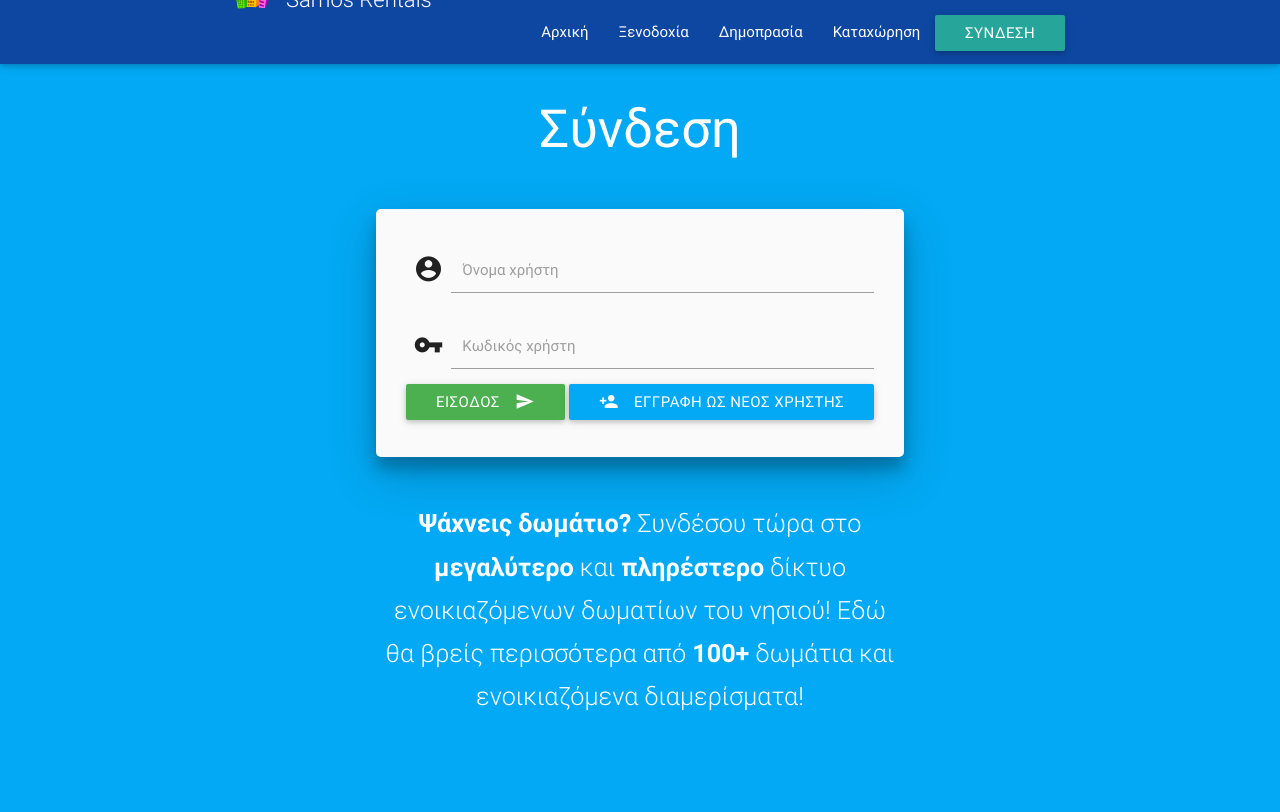
After one commit to AegeanHawks/SamosRentals, a PHP site: page /login.html in a window 1280 px wide. The commit adds this page. Run offline with PHP 8.4, Linux system fonts and the light colour scheme; some libraries are stand-ins or nearby versions.

Commit message:
Added Login
login.html plus style.css (new additions for login)

```diff
--- a/css/style.css
+++ b/css/style.css
@@ -53,3 +53,50 @@ p {
 footer.page-footer {
   margin: 0;
 }
+
+.login-form {
+    background-color: #fafafa;
+    margin: 0 auto 3rem;
+    border-radius: 5px;
+    padding: 1.5rem 2rem 0.5rem;
+}
+
+.login-form #login_btn {
+    margin : 0 auto 2rem;
+}
+
+.Login {
+    position: absolute;
+    width: 100%;
+    height: 93.5%;
+    text-align: center;
+}
+
+.Login .col {
+    display: inline-block;
+    float: none;
+}
+
+.Login hr {
+    margin: 4rem 0 3rem;
+    border: 0;
+    height: 3px;
+    box-shadow: 0 2px 5px 0 rgba(0, 0, 0, 0.16), 0 2px 10px 0 rgba(0, 0, 0, 0.12);
+}
+
+.Login h1 {
+    color: #fff;
+    text-align: center;
+    margin-top: 5%;
+    font-size: 3.5rem;
+}
+
+.Login p {
+    color: #fff;
+    text-align: center;
+    margin-top: 0;
+}
+
+.Login #register_btn {
+    margin: 0 auto 2rem;
+}
--- /dev/null
+++ b/login.html
@@ -0,0 +1,110 @@
+<!DOCTYPE html>
+<html>
+<head lang="en">
+    <meta http-equiv="Content-Type" content="text/html; charset=UTF-8"/>
+    <!--Let browser know website is optimized for mobile-->
+    <meta name="viewport" content="width=device-width, initial-scale=1.0, maximum-scale=1.0, user-scalable=no"/>
+    <title>Samos Rentals</title>
+    <link rel="icon" type="image/png" href="images/website/favicon.ico"/>
+
+    <!-- CSS  -->
+    <link href="css/materialize.css" type="text/css" rel="stylesheet" media="screen,projection"/>
+    <link href="css/style.css" type="text/css" rel="stylesheet" media="screen,projection"/>
+
+    <!--  Scripts-->
+    <script src="https://code.jquery.com/jquery-2.1.1.min.js"></script>
+    <script src="js/materialize.js"></script>
+    <script src="js/init.js"></script>
+
+</head>
+<body>
+
+<!--Navigation Menu-->
+<div class="navbar-fixed">
+    <nav class="blue darken-4" role="navigation">
+        <div class="nav-wrapper container">
+            <div class="valign-demo valign-wrapper left">
+                <a id="logo-container" href="index.html" class="brand-logo waves-effect waves-light">
+                    <div class="hide-on-med-and-down">
+                    <span class="left" style="padding-left:20px;"><img src="images/website/logo.png"
+                                                                       width="36px"></span>
+                        <span class="white-text left" style="padding-left:15px;font-size: 0.7em;font-weight:300;">Samos Rentals</span>
+
+                    </div>
+                    <div class="hide-on-large-only">
+                        <span class="white-text">Samos Rentals</span>
+                    </div>
+                </a>
+            </div>
+
+            <div class="right hide-on-med-and-down">
+                <a href="#" class="waves-effect waves-light btn white-text">Συνδεση</a>
+            </div>
+            <ul class="right hide-on-med-and-down">
+                <li><a href="#" class="white-text">Αρχική</a></li>
+                <li><a href="#" class="white-text">Ξενοδοχία</a></li>
+                <li><a href="#" class="white-text">Δημοπρασία</a></li>
+                <li><a href="#" class="white-text">Καταχώρηση</a></li>
+            </ul>
+
+            <ul id="nav-mobile" class="right side-nav blue accent-3">
+                <li><a href="#" class="white-text">Αρχική</a></li>
+                <li><a href="#" class="white-text">Ξενοδοχία</a></li>
+                <li><a href="#" class="white-text">Δημοπρασία</a></li>
+                <li><a href="#" class="white-text">Καταχώρηση</a></li>
+                <a href="#" class=" white-text waves-effect waves-stamplay btn-flat">Εγγραφη</a>
+                <a href="#" class="waves-effect waves-light btn white-text">Συνδεση</a>
+            </ul>
+            <a class="button-collapse" href="#" data-activates="nav-mobile"><i class="mdi-navigation-menu"></i></a>
+        </div>
+    </nav>
+</div>
+
+<!-- Φόρμα σύνδεσης -->
+<div class="Login light-blue">
+    <!-- Logo stránky -->
+    <div class="row">
+        <div class="col l6">
+            <h1>Σύνδεση</h1>
+        </div>
+    </div>
+    <!-- Konec Logo stránky -->
+
+    <div class="col center">
+        <div class="login-form z-depth-3">
+            <form action="authenication.php" autocomplete="on" method="POST">
+                <div class="input-field">
+                    <i class="mdi-action-account-circle prefix"></i>
+                    <input type="text" id="username" name="username" maxlength="30" required>
+                    <label for="username">Όνομα χρήστη</label>
+                </div>
+                <div class="input-field">
+                    <i class="mdi-communication-vpn-key prefix"></i>
+                    <input type="password" id="password" name="password" maxlength="30" required>
+                    <label for="password">Κωδικός χρήστη</label>
+                </div>
+                <div class="center-btn">
+                    <button type="submit" class="waves-effect waves-light green btn" id="login_btn"><i
+                            class="mdi-content-send right "></i>Εισοδος
+                    </button>
+                    <a class="waves-effect waves-light btn light-blue" id="register_btn" href="register.php"><i
+                            class="mdi-social-person-add left"></i>Εγγραφη ως νεος Χρηστης</a>
+                </div>
+            </form>
+        </div>
+    </div>
+
+    <!-- Popis registrace -->
+    <div class="row">
+        <div class="col l5 m8 s12">
+            <p class="flow-text"><b>Ψάχνεις δωμάτιο?</b> Συνδέσου τώρα στο <b>μεγαλύτερο</b> και <b>πληρέστερο</b> δίκτυο ενοικιαζόμενων δωματίων του νησιού! Εδώ θα βρείς περισσότερα από <b>100+</b> δωμάτια και ενοικιαζόμενα διαμερίσματα!</p>
+        </div>
+    </div>
+    <!-- Konec Popis registrace -->
+
+</div>
+
+
+
+</body>
+</html>
```
